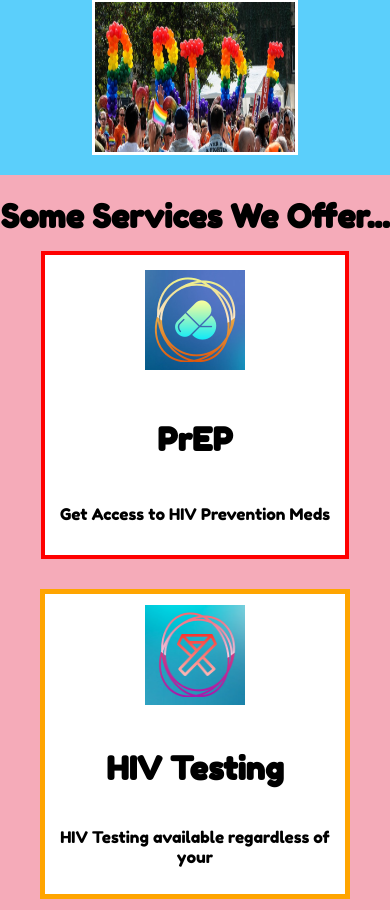
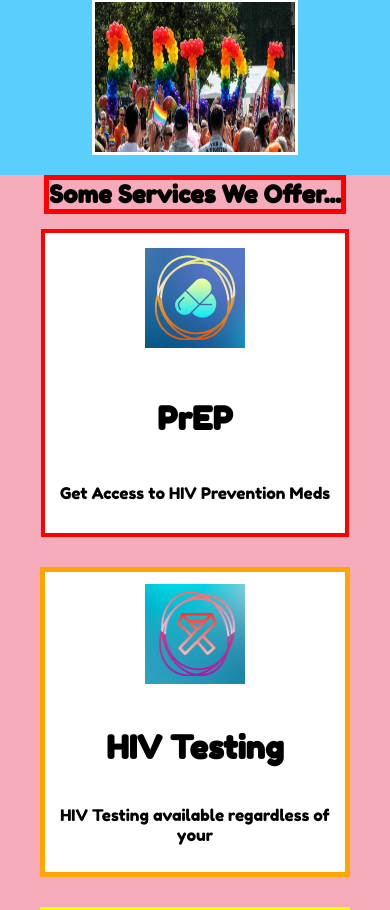
Before and after one commit to bitz820/OUTSource, a React (Create React App) app in the folder client/: page / in a window 390 px wide. Shown: the part 1422-2332 px from the top of the page. Built offline with nearby package versions, Linux system fonts and the light colour scheme; no server answers.

Commit message:
more style

```diff
--- a/client/src/App.css
+++ b/client/src/App.css
@@ -126,7 +126,7 @@ flex-flow: column;
     /* grid-template-columns: repeat(1fr, 3fr); */
 }
 
-.services_title {
+#services__title {
     display: flex;
     flex-flow: column;
 }
@@ -207,6 +207,16 @@ flex-flow: column;
     .img__container img {
         max-width: 200px;
         max-height: 150px;
+    }
+
+    #services__title {
+        border: 5px red solid;
+        font-size: 1.5rem;
+        padding: 0px;
+        margin: 0px;
+        max-width: fit-content;
+        align-self: center;
+
     }
 
 
--- a/client/src/Components/Home.js
+++ b/client/src/Components/Home.js
@@ -54,11 +54,7 @@ const Home = () => {
         </div>
       </div>
       <div className='services'>
-        <div className="services__title">
-          <h1 >Some Services We Offer...</h1>
-        </div>
-
-
+        <h1 id='services__title'>Some Services We Offer...</h1>
         <div className="services__container">
           <div className="service__item" id='prep'>
             <img src={prep} alt="prep" />
```
